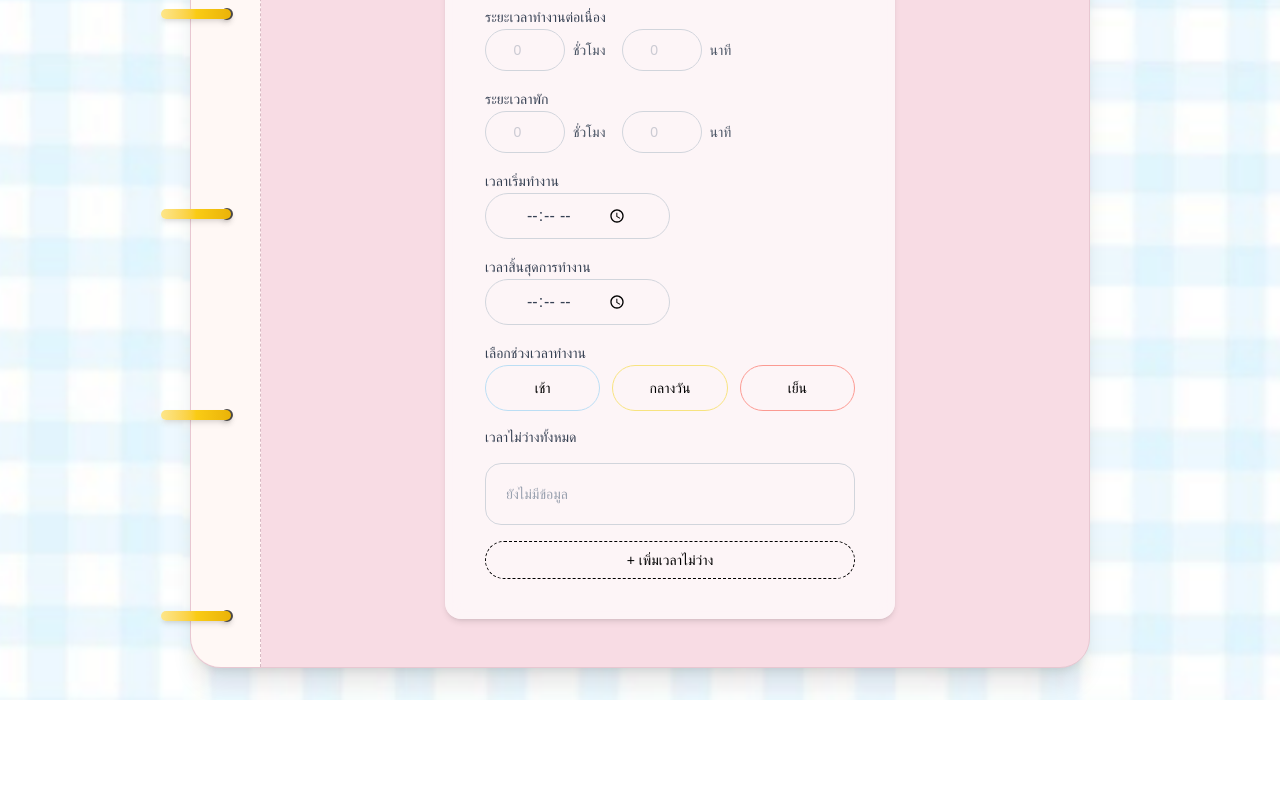
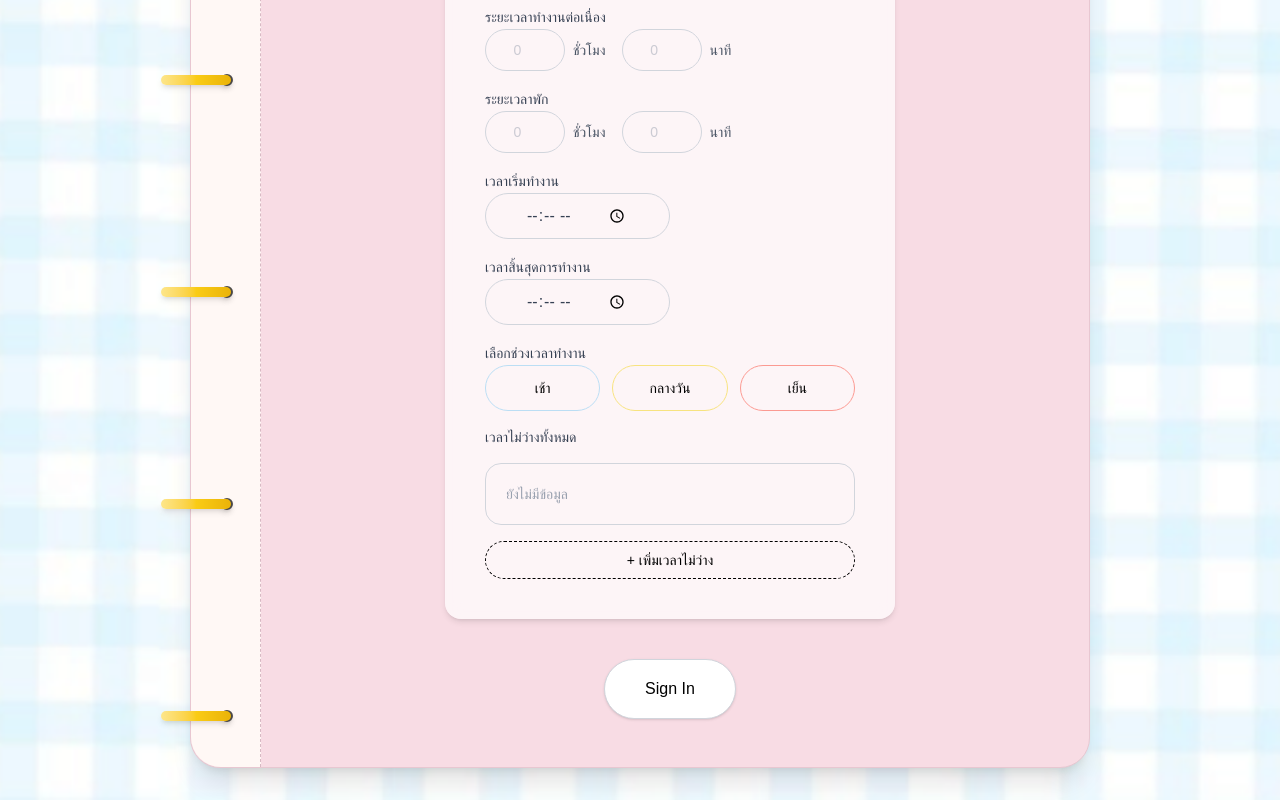
Before and after one commit to BananaLnwZa/Planentrix, a Next.js app in the folder frontend/web/user/: page /SingIn in a window 1280 px wide. Shown: the part 1261-2061 px from the top of the page. Before the commit the page ends 1961 px from the top, so only its background shows below. Built offline with nearby package versions, Linux system fonts and the light colour scheme.

Commit message:
Sign in Btn

```diff
--- a/frontend/web/user/src/app/SingIn/page.tsx
+++ b/frontend/web/user/src/app/SingIn/page.tsx
@@ -2,6 +2,7 @@ import Notebook from "@/components/common/Notebook";
 import LogoSection from "@/components/common/LogoSection";
 import CreateAccForm from "@/components/SingIn/CreateAccForm";
 import Constraint from "@/components/SingIn/constraintForm";
+import SignInBtn from "@/components/SingIn/SignInBtn";
 
 export default function LoginPage() {
   return (
@@ -21,6 +22,7 @@ export default function LoginPage() {
         <LogoSection />
         <CreateAccForm />
         <Constraint />
+        <SignInBtn />
       </Notebook>
     </div>
   );
--- /dev/null
+++ b/frontend/web/user/src/components/SingIn/SignInBtn.tsx
@@ -0,0 +1,55 @@
+type SignInButtonProps = {
+  text?: string;
+  onClick?: () => void;
+  className?: string;
+};
+
+export default function SignInButton({
+  text = "Sign In",
+  onClick,
+  className = "",
+}: SignInButtonProps) {
+  return (
+    <button
+      onClick={onClick}
+      className={`
+        rounded-full
+          border
+          border-gray-300
+
+          h-[40px]
+          sm:h-[50px]
+          md:h-[60px]
+
+          bg-white
+
+          px-6
+          py-2
+
+          sm:px-8
+          md:px-10
+
+          text-sm
+          sm:text-base
+
+          text-black
+
+          shadow-sm
+
+          transition-all
+          duration-300
+
+          hover:bg-[#9CC5F9]
+          hover:text-white
+          hover:shadow-lg
+          hover:scale-105
+
+          active:scale-95
+
+        ${className}
+      `}
+    >
+      {text}
+    </button>
+  );
+}
```
